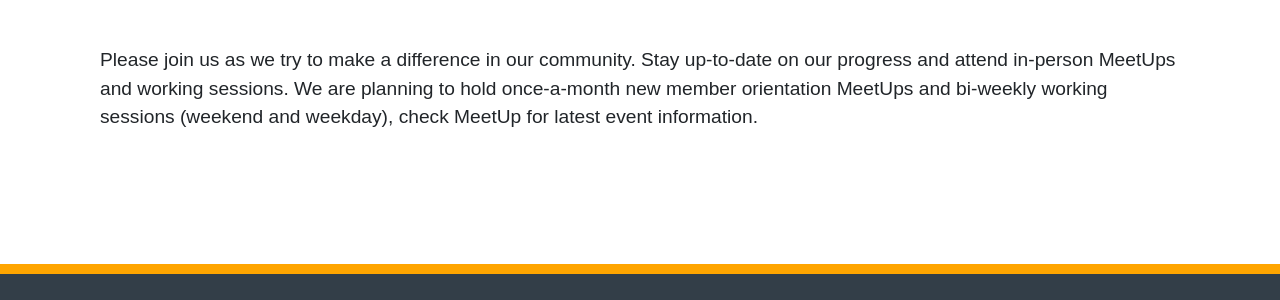
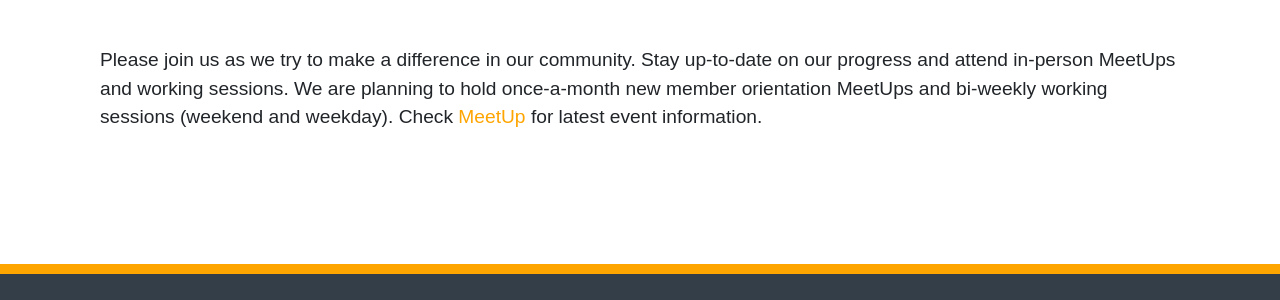
Before and after one commit to occiviccoders/occiviccoders.github.io, a Jekyll site: the page built from index.html, in a window 1280 px wide and 900 px high, scrolled down 2955 px. Shown: the part 405-705 px from the top of the window. Built offline with Jekyll 4.4.1, drawn with Linux system fonts in a browser that asks for light colours; nearby versions of some CDN libraries; some web fonts are replaced.

Commit message:
minor text updates

```diff
--- a/_includes/getting-started.html
+++ b/_includes/getting-started.html
@@ -3,7 +3,7 @@
         <div class="row center py-2">
             <div class="col">
                 <h1>Getting Started</h1>
-                <p class="text-center">Review Our <a href="https://github.com/occiviccoders/getting-started">Getting Started Guide</a>, along with some helpful tips below:</p>
+                <p class="text-center">Review our <a href="https://github.com/occiviccoders/getting-started">Getting Started Guide</a>, along with some helpful tips below:</p>
             </div>
         </div>
         <div class="row center py-2">
--- a/_includes/projects.html
+++ b/_includes/projects.html
@@ -29,7 +29,7 @@
         <div class="row py-5">
             <div class="col-md-12 col-lg-12 col-xs-12">
                 <h1 id="join-OCCC">Join Us</h1>
-                <p>Please join us as we try to make a difference in our community. Stay up-to-date on our progress and attend in-person MeetUps and working sessions. We are planning to hold once-a-month new member orientation MeetUps and bi-weekly working sessions (weekend and weekday), check MeetUp for latest event information.</p>
+                <p>Please join us as we try to make a difference in our community. Stay up-to-date on our progress and attend in-person MeetUps and working sessions. We are planning to hold once-a-month new member orientation MeetUps and bi-weekly working sessions (weekend and weekday). Check <a href="https://www.meetup.com/OC-Civic-Coders/" target="_blank">MeetUp</a> for latest event information.</p>
             </div>
         </div>
     </div>
```
